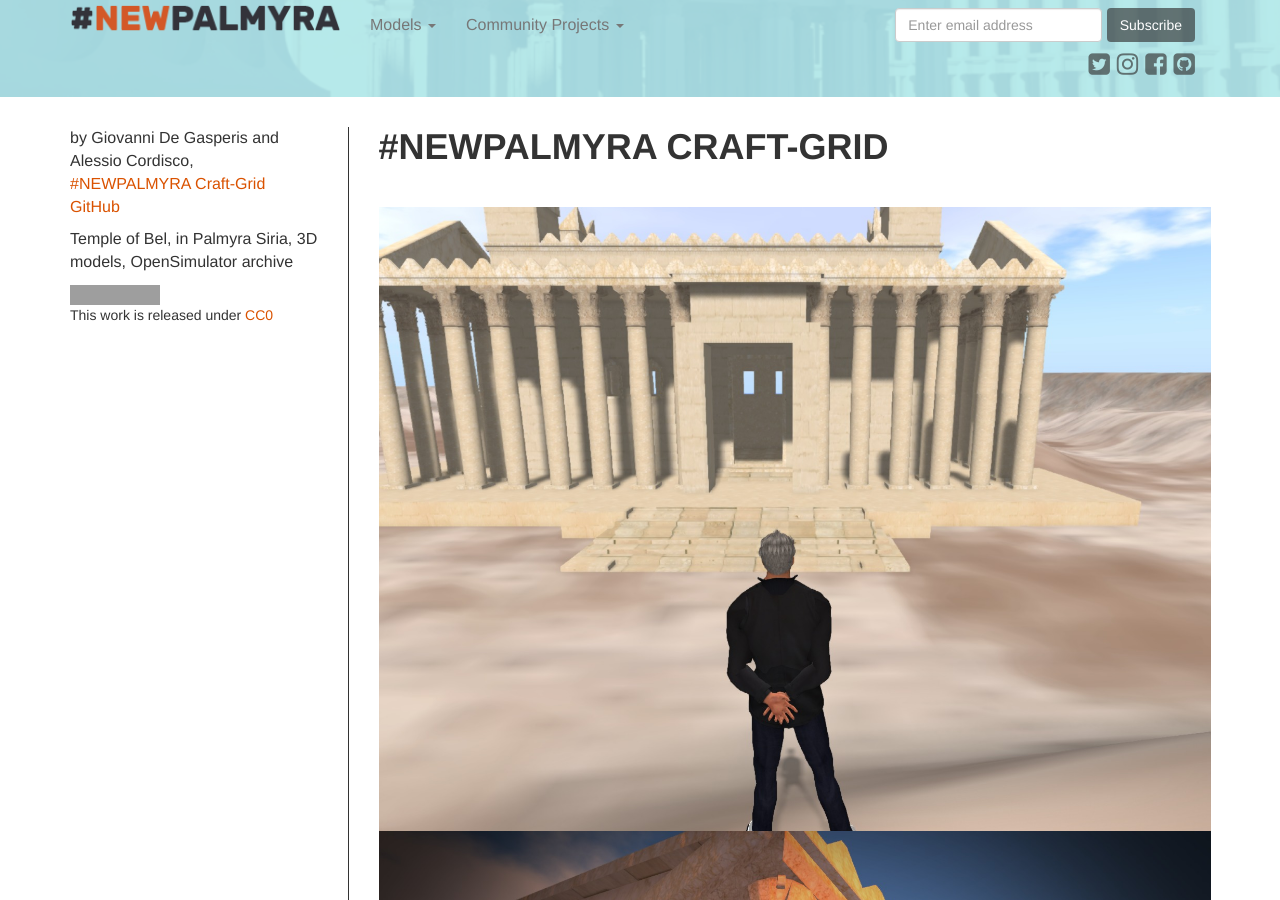
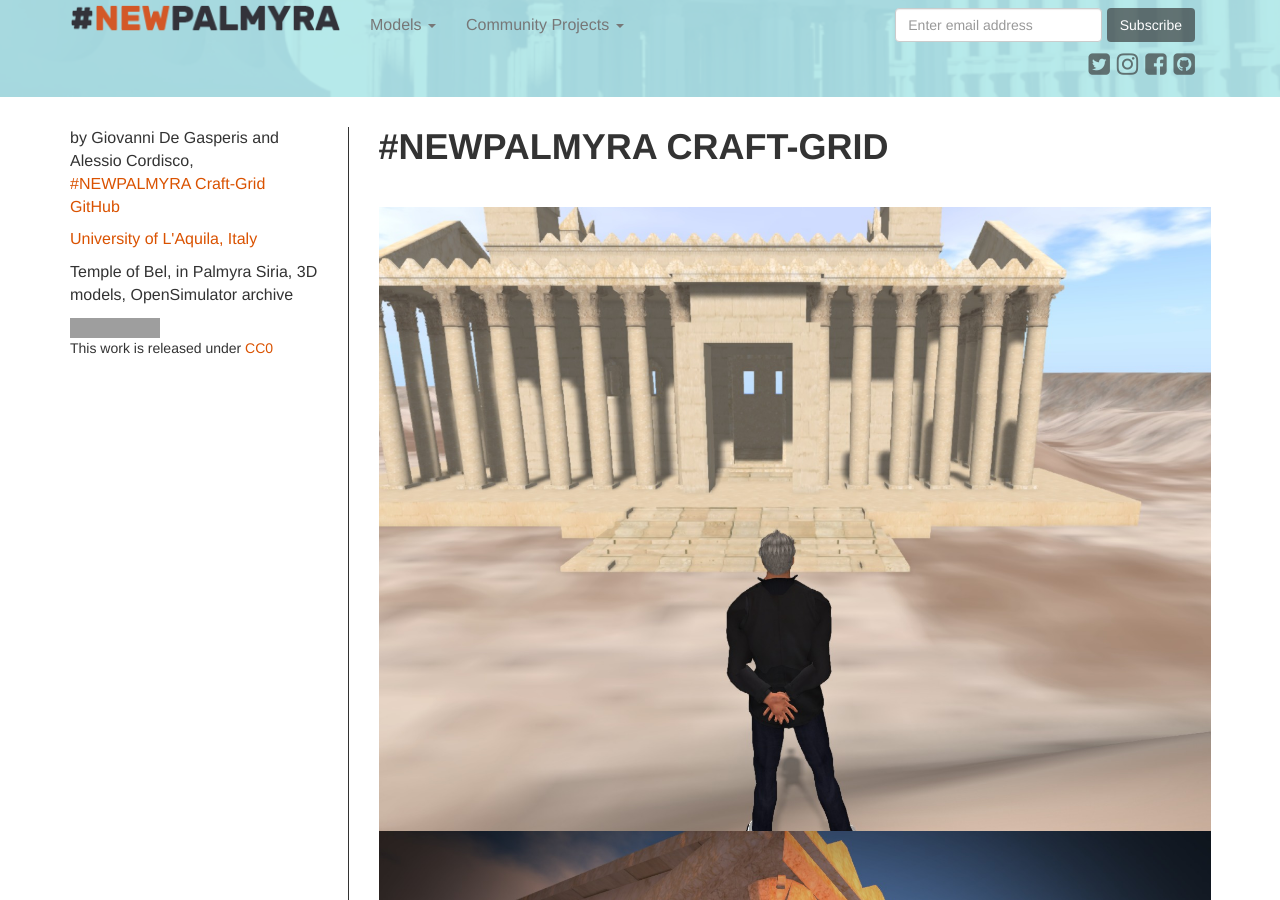
Before and after one commit to YasserMustafa/newpalmyra.org, a Jekyll site: the page built from projects/craft-grid.html, in a window 1280 px wide and 900 px high. Built offline with Jekyll 4.4.1, drawn with Linux system fonts in a browser that asks for light colours; nearby versions of some CDN libraries; grey boxes are pictures that could not be loaded.

Commit message:
added institution attribution to project page for craft-grid

```diff
--- a/projects/craft-grid.html
+++ b/projects/craft-grid.html
@@ -6,6 +6,8 @@ direction: ltr
 
 {% capture leftcol %}
 	<p>by Giovanni De Gasperis and Alessio Cordisco, <a href="https://github.com/giodegas/PalmyraTemple" >#NEWPALMYRA Craft-Grid GitHub</a></p>
+
+	<p><a href="http://www.univaq.it" >University of L'Aquila, Italy</a></p>
 
 	<p>Temple of Bel, in Palmyra Siria, 3D models, OpenSimulator archive</p>
 {% endcapture %}
```
